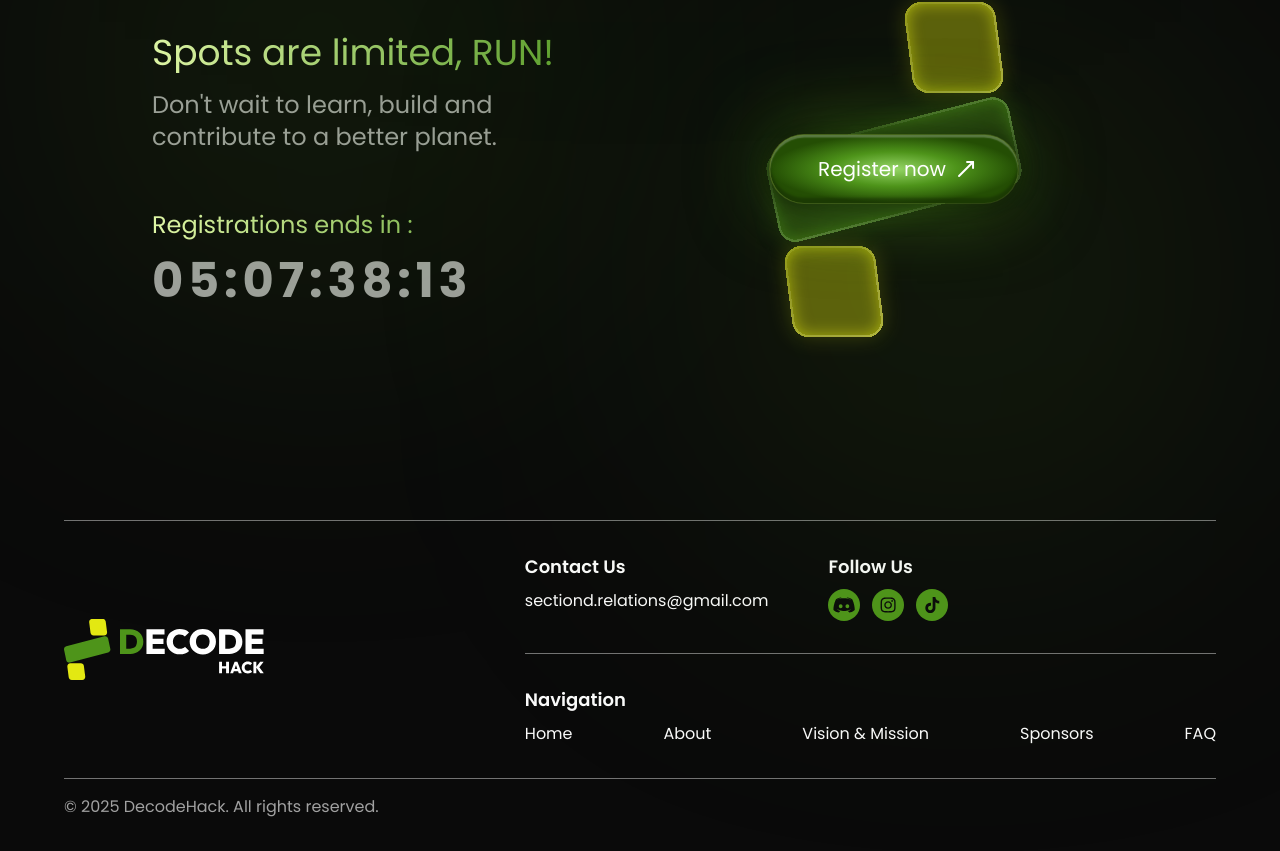
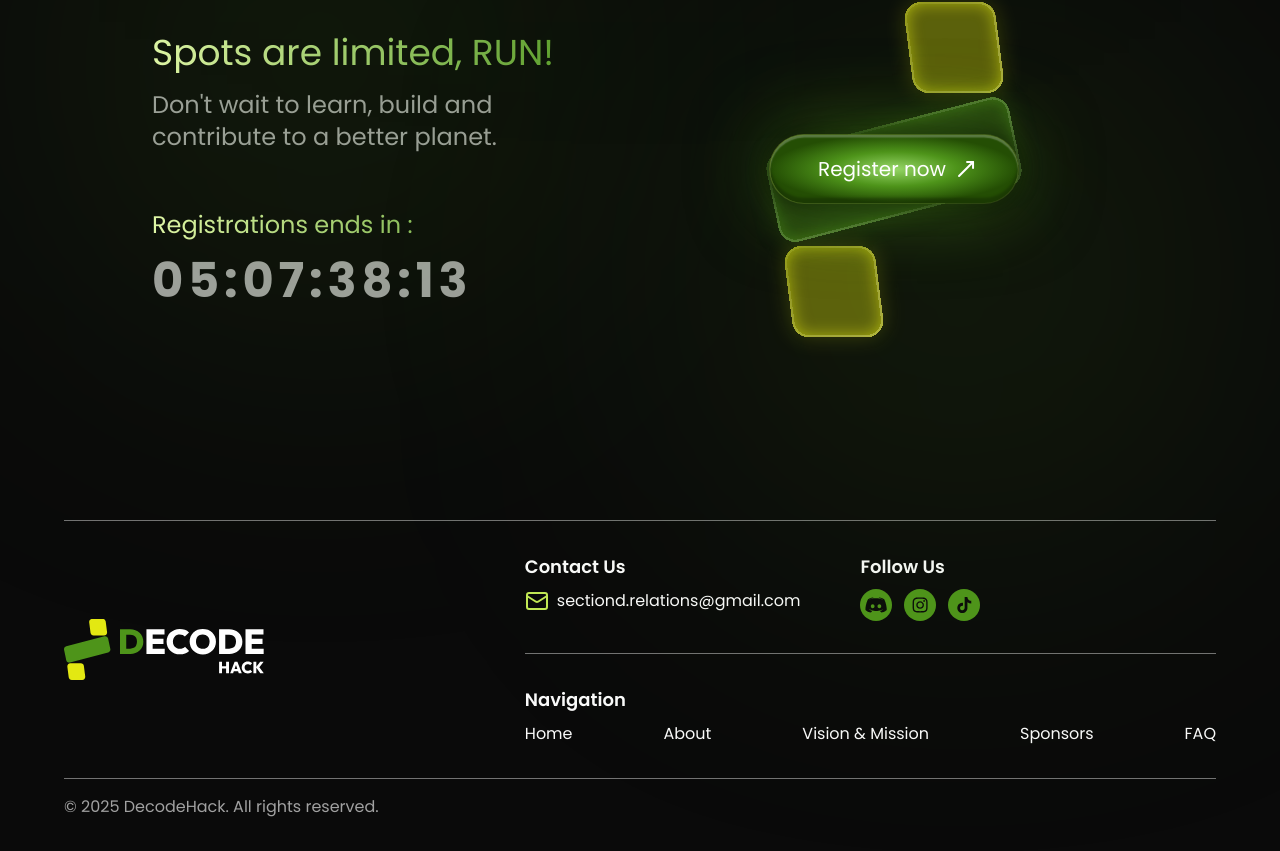
Before and after one commit to 0xHouss/decode-hack, a Next.js app: page / in a window 1280 px wide. Shown: the part 3582-4433 px from the top of the page. Built offline with nearby package versions, Linux system fonts and the light colour scheme.

Commit message:
add email icon to footer

```diff
--- a/src/layouts/home/footer.tsx
+++ b/src/layouts/home/footer.tsx
@@ -1,5 +1,6 @@
 import { Separator } from "@/components/ui/separator";
 import { sections, socials } from "@/lib/config";
+import { MailIcon } from "lucide-react";
 import Image from "next/image";
 import Link from "next/link";
 import { SocialIcon } from "react-social-icons";
@@ -14,7 +15,10 @@ export default function Footer() {
           <div className="flex justify-between gap-4 lg:gap-15 flex-wrap">
             <div className="flex flex-col gap-2">
               <h3 className="font-semibold lg:text-lg">Contact Us</h3>
-              <Link href="mailto:sectiond.relations@gmail.com" target="_blank" className="text-sm lg:text-base">sectiond.relations@gmail.com</Link>
+              <Link href="mailto:sectiond.relations@gmail.com" target="_blank" className="flex items-center gap-2 text-sm lg:text-base">
+                <MailIcon className="text-[#C3E956]" />
+                <p>sectiond.relations@gmail.com</p>
+              </Link>
             </div>
 
             <div className="flex flex-col gap-2 lg:flex-1/2">
```
